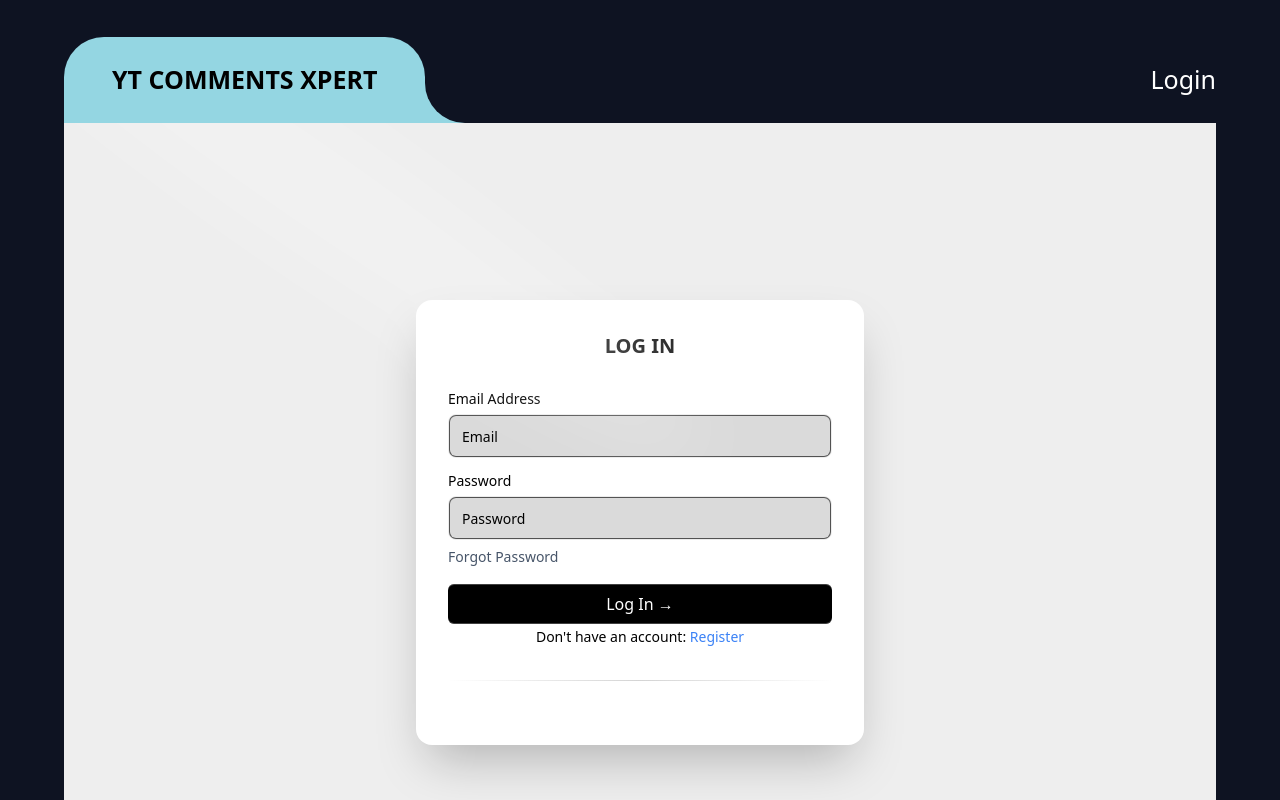
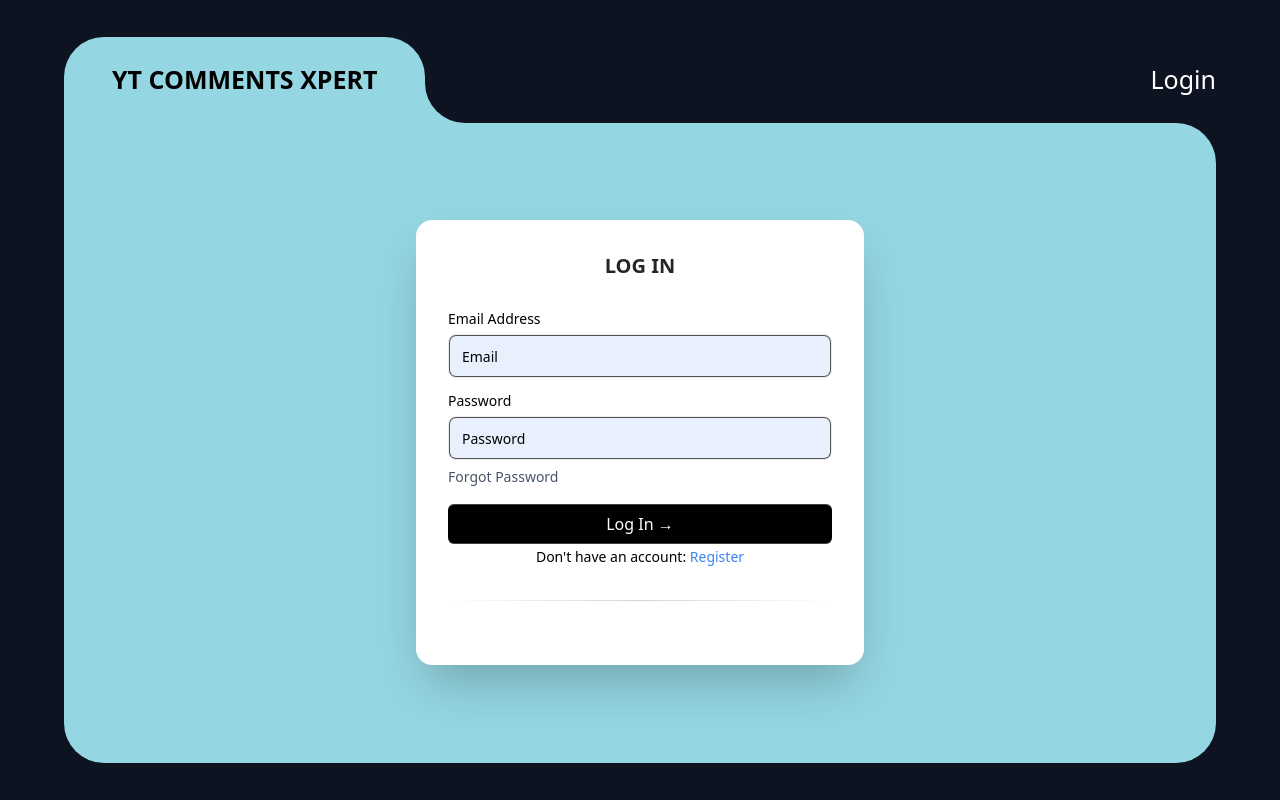
Before and after one commit to ganzander/YT-Comments-Xpert, a Next.js app: page /login in a window 1280 px wide. Built offline with nearby package versions, Linux system fonts and the light colour scheme.

Commit message:
Project completed

```diff
--- a/src/app/(screens)/login/page.jsx
+++ b/src/app/(screens)/login/page.jsx
@@ -51,12 +51,8 @@ export default function Page() {
   }
 
   return (
-    <div className="h-screen w-full flex items-center justify-center bg-[#eee] dark:bg-black/[0.96] antialiased bg-grid-white/[0.02] relative overflow-hidden">
-      <Spotlight
-        className="-top-40 left-0 md:left-60 md:-top-20"
-        fill="white"
-      />
-      <div className="max-w-md w-full mx-auto rounded-lg md:rounded-2xl p-7 md:p-8 shadow-2xl bg-white dark:bg-black">
+    <div className="home-body relative w-full h-full flex justify-around items-center">
+      <div className="max-w-md w-full mx-auto rounded-lg md:rounded-2xl p-7 md:p-8 shadow-2xl bg-white">
         <h2 className="uppercase font-bold text-xl text-center text-neutral-800 dark:text-neutral-200">
           Log In
         </h2>
--- a/src/app/(screens)/loginOTP/page.jsx
+++ b/src/app/(screens)/loginOTP/page.jsx
@@ -4,7 +4,6 @@ import { Label } from "@/components/ui/label";
 import { Input } from "@/components/ui/input";
 import { cn } from "@/lib/utils";
 import toast from "react-hot-toast";
-import { Spotlight } from "@/components/ui/Spotlight";
 import axios from "axios";
 import { useRouter } from "next/navigation";
 
@@ -69,12 +68,7 @@ export default function Page() {
   }
 
   return (
-    <div className="h-screen w-full flex items-center justify-center bg-[#eee] dark:bg-black/[0.96] antialiased bg-grid-white/[0.02] relative overflow-hidden">
-      <Spotlight
-        className="-top-40 left-0 md:left-60 md:-top-20"
-        fill="white"
-      />
-
+    <div className="home-body relative w-full h-full flex justify-around items-center">
       {loginViaOTP && (
         <div className="max-w-md w-full mx-auto rounded-none md:rounded-2xl p-4 md:p-8 bg-white shadow-2xl dark:bg-black">
           <h2 className="uppercase font-bold text-xl text-center text-neutral-800 dark:text-neutral-200">
--- a/src/app/(screens)/register/page.jsx
+++ b/src/app/(screens)/register/page.jsx
@@ -3,7 +3,6 @@ import React, { useState } from "react";
 import { Label } from "@/components/ui/label";
 import { Input } from "@/components/ui/input";
 import { cn } from "@/lib/utils";
-import { Spotlight } from "@/components/ui/Spotlight";
 import Link from "next/link";
 import toast from "react-hot-toast";
 import { useRouter } from "next/navigation";
@@ -50,11 +49,7 @@ export default function Page() {
     }
   }
   return (
-    <div className="h-screen w-full flex items-center justify-center bg-[#eee] dark:bg-black/[0.96] antialiased bg-grid-white/[0.02] relative overflow-hidden">
-      <Spotlight
-        className="-top-40 left-0 md:left-60 md:-top-20"
-        fill="white"
-      />
+    <div className="home-body relative w-full h-full flex justify-around items-center">
       <div className="max-w-md w-full mx-auto rounded-none md:rounded-2xl p-4 md:p-8 shadow-2xl bg-white dark:bg-black">
         <h2 className="uppercase font-bold text-xl text-center text-neutral-800 dark:text-neutral-200">
           Sign up
--- a/src/components/ui/input.jsx
+++ b/src/components/ui/input.jsx
@@ -35,7 +35,7 @@ const Input = React.forwardRef(({ className, type, ...props }, ref) => {
       <input
         type={type}
         className={cn(
-          `flex h-10 w-full border-none bg-[#dadada] text-black rounded-md px-3 py-2 text-sm file:border-0 file:bg-transparent
+          `flex h-10 w-full border-none bg-[#E8F0FE] text-black rounded-md px-3 py-2 text-sm file:border-0 file:bg-transparent
         file:text-sm file:font-medium placeholder:text-black
         focus-visible:outline-none focus-visible:ring-[2px] focus-visible:ring-neutral-600
          disabled:cursor-not-allowed disabled:opacity-50
```
